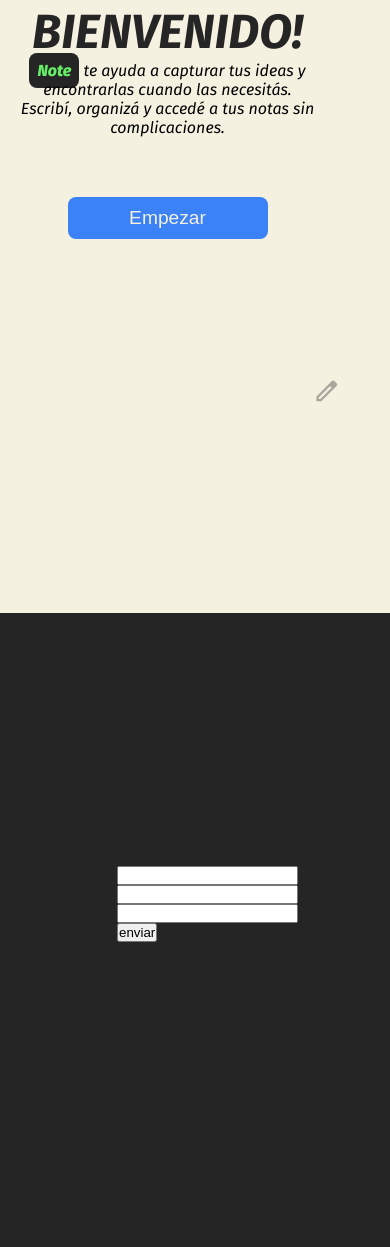
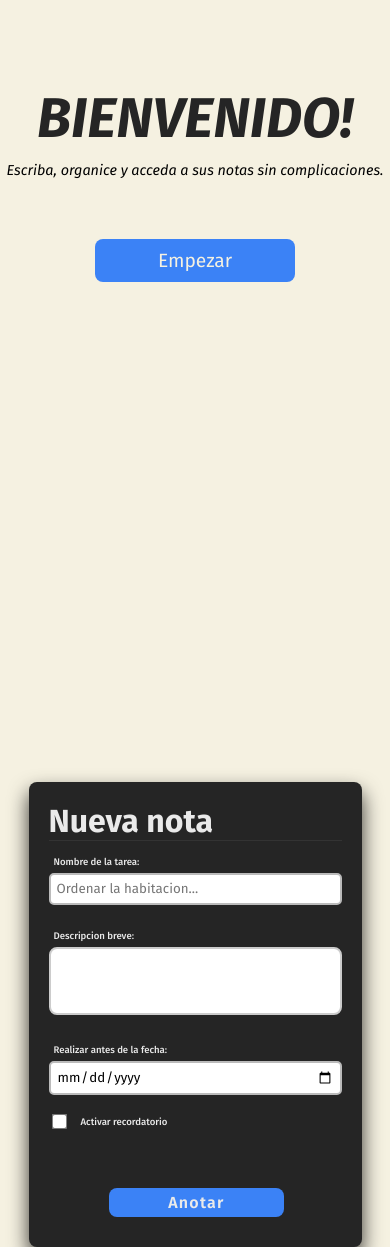
Before and after one commit to sebbaai/note-app, a website built with Vite: page frontend/index.html in a window 390 px wide. Shown: the part 301-1548 px from the top of the page. Built offline with nearby package versions, Linux system fonts and the light colour scheme.

Commit message:
Ajustes visuales y estilizacion del formulario con enfoque mobile

```diff
--- a/frontend/index.html
+++ b/frontend/index.html
@@ -15,28 +15,40 @@
       <span>NOTE <svg xmlns="http://www.w3.org/2000/svg" height="24px" viewBox="0 -960 960 960" width="24px" fill="#e3e3e3"><path d="M280-160v-441q0-33 24-56t57-23h439q33 0 56.5 23.5T880-600v320L680-80H360q-33 0-56.5-23.5T280-160ZM81-710q-6-33 13-59.5t52-32.5l434-77q33-6 59.5 13t32.5 52l10 54h-82l-7-40-433 77 40 226v279q-16-9-27.5-24T158-276L81-710Zm279 110v440h280v-160h160v-280H360Zm220 220Z"/></svg></span>
     </header>
     <main class="main_section">
-      <div class="main_wrapper">
         <div class="main_container">
-          <div class="main_description_container">
+          <div class="main_text_container">
             <p class="main_p main_title">BIENVENIDO!</p>
             <p class="main_description">
-              <span>Note</span> te ayuda a capturar tus ideas y encontrarlas cuando las necesitás.<br>
-              Escribí, organizá y accedé a tus notas sin complicaciones.
+               Escriba, organice y acceda a sus notas sin complicaciones.<br>
             </p>
           </div>
-          <button class="main_button" onclick="location.href='#app'"><span>Empezar</span></button>
+          <button class="main_button" onclick="location.href='#form'"><span>Empezar</span></button>
         </div>
-      </div>
       <svg class="svg svg1" xmlns="http://www.w3.org/2000/svg" viewBox="0 -960 960 960" fill="#000"><path d="M280-160v-441q0-33 24-56t57-23h439q33 0 56.5 23.5T880-600v320L680-80H360q-33 0-56.5-23.5T280-160ZM81-710q-6-33 13-59.5t52-32.5l434-77q33-6 59.5 13t32.5 52l10 54h-82l-7-40-433 77 40 226v279q-16-9-27.5-24T158-276L81-710Zm279 110v440h280v-160h160v-280H360Zm220 220Z"/></svg>
       <svg class="svg svg2" xmlns="http://www.w3.org/2000/svg" viewBox="0 -960 960 960" fill="#000"><path d="M200-200h57l391-391-57-57-391 391v57Zm-80 80v-170l528-527q12-11 26.5-17t30.5-6q16 0 31 6t26 18l55 56q12 11 17.5 26t5.5 30q0 16-5.5 30.5T817-647L290-120H120Zm640-584-56-56 56 56Zm-141 85-28-29 57 57-29-28Z"/></svg>
     </main>
     <section id="app">
       <div class="app_wrapper">
-      <form>
-        <input type="text" id="input_name">
-        <input type="text" id="input_surname">
-        <input type="number" id="input_age">
-        <button id="button">enviar</button>
+      <form id="form">
+        <h2>Nueva nota</h2>
+        <div class="input_container">
+        <h4>Nombre de la tarea:</h4>
+        <input type="text" id="input_name" placeholder="Ordenar la habitacion...">
+        </div>
+        <div class="input_container">
+        <h4>Descripcion breve:</h4>
+        <textarea rows="4"></textarea>
+        </div>
+        <div class="input_container">
+        <h4>Realizar antes de la fecha:</h4>
+        <input type="date" id="input_age">
+        <div id="div_checkbox" class="input_container">
+        <input type="checkbox" id="input_checkbox">
+        <h4>Activar recordatorio</h4>
+        </div>
+        </div>
+
+        <button id="button">Anotar</button>
       </form>
       </div>
     </section>
--- a/frontend/src/style.css
+++ b/frontend/src/style.css
@@ -2,6 +2,7 @@
     padding: 0;
     margin: 0;
     box-sizing: border-box;
+    font-family: 'Fira Sans';
 }
 html{
     scroll-behavior: smooth;
@@ -10,80 +11,61 @@ body{
     background-color: #252525;
     display: flex;
     flex-direction: column;
-    overflow-y: hidden;
-}
-form{
-    background-color: transparent;
-    width: 40dvw;
-    height: 40dvh;
 }
 header{
     flex: 1;
+    width: 100%;
     padding: 20px;
+    display: flex;
+    justify-content: center;
+    background-color: #252525;
+    position: sticky;
+    top: 0;
+    z-index: 4;
 }
 header > span{
     font-size: 1.5rem;
     font-family: 'Fira Sans';
     font-weight: 900;
-    color: #22c55e;
+    color: #eaeaea;
     font-style: oblique;
     letter-spacing: 1.8px;
 }
 main{
     flex: 1;
     display: flex;
+    flex-direction: column;
+    justify-content: flex-start;
+    background-color: #f5f1e1;
+}
+.main_container{
+    width: 100%;
+    height: 90dvh;
+    display: flex;
+    flex-direction: column;
     justify-content: center;
     align-items: center;
-    background-color: #f5f1e1;
 }
-.main_wrapper{
-    width: 100dvw;
-    height: 100dvh;
-    display: flex;
-    justify-content: space-around;
-    align-items: center;
-}
-.main_container{
-    padding: 20px;
-    border-radius: 8px;
-    background-color: transparent;
-    display: flex;
-    justify-content: space-between;
-    align-items: center;
-    text-align: center;
-    flex-direction: column;
-    height: 50dvh;
-    width: fit-content;
-    transition: all .3s;
-    position: relative;
-    top: -100px;
-}
-
 .main_title{
-    font-size: 10rem;
+    font-size: 3.5rem;
     font-style: italic;
     color: #252525;
     font-weight: 700;
     font-family: 'Fira Sans';
+    margin: 10px;
 }
-.main_title > span{
-    color: #6e6;
+.main_text_container{
+    display: flex;
+    flex-direction: column;
+    justify-content: center;
+    align-items: center;
+    width: fit-content;
 }
-h3{
-    font-size: .8rem;
-    color: #252525;
-    position: relative;
-    top: -40px;
-    left: 360px;
-    border-bottom: 1px solid #000;
-    width: fit-content;
-    text-align: center;
-}
-
 .main_description{
-    font-size: 1.3rem;
+    font-size: .9rem;
     font-family: 'Fira Sans';
     font-style: italic;
+    text-align: center;
 }
 .main_description > span{
     background-color: #252525;
@@ -104,16 +86,18 @@ h3{
     align-items: center;
     justify-content: center;
     position: relative;
+    transition: all .4s;
     top: 60px;
+}
+button:hover{
+    transform: scale(1.05);
+}
+button:focus{
+    transform: scale(0.95);
 }
 .main_button span {
     color: #f5f1e1;
     font-size: 1.2rem;
-}
-
-.main_video{
-    width: 35dvw;
-    height: 35dvh;
 }
 .svg{
     opacity: 0.3;
@@ -130,6 +114,7 @@ h3{
 #app{
     flex: 1;
     display: flex;
+    background-color: #f5f1e1;
 }
 .app_wrapper{
     width: 100dvw;
@@ -137,18 +122,81 @@ h3{
     display: flex;
     justify-content: center;
     align-items: center;
+    padding: 10px;
 }
-@media (max-width: 500px) {
-    .main_container{
+form{
+    display: flex;
+    width: 90%;
+    flex-direction: column;
     justify-content: center;
+    background-color: #252525;
+    box-shadow: 0 10px 20px rgba(0,0,0, .8);
+    padding: 20px;
+    border-radius: 8px;
 }
-    .main_title{
-        font-size: 3rem;
+form div{
+    margin-bottom: 20px;
 }
-    .main_description{
+h4{
+    font-size: .6rem;
+    color: #eaeaea;
+    font-weight: 500;
+    margin: 5px;
+}
+textarea{
+    width: 100%;
+    border: 2px solid #ccc;
+    resize: none;
+    border-radius: 8px;
+}
+#div_checkbox{
+    width: 100%;
+    display: flex;
+    align-items: center;
+    margin-top: 10px;
+    margin-left: -6px;
+}
+#div_checkbox > input{
+    width: min-content;
+    margin: 10px;
+}
+h2{
+    font-size: 2rem;
+    color: #eaeaea;
+    border-bottom: 1px solid #333;
+    margin-bottom: 10px;
+}
+input{
+    width: 100%;
+    padding: 6px;
+    border-radius: 5px;
+    border: 2px solid #bbb;
+    position: relative;
+}
+input[type="checkbox"]{
+    transform: scale(1.20);
+    margin: 15px;
+}
+form > button{
     font-size: 1rem;
+    font-weight: 600;
+    letter-spacing: 1.2px;
+    background-color: #3b82f6;
+    border: none;
+    padding: 5px 12px;
+    border-radius: 8px;
+    color: #eaeaea;
+    width: 60%;
+    position: relative;
+    left: 50px;
+    transition: all .4s;
+    margin: 10px;
 }
-    .main_description > span{
-        font-size: 1rem;
+form > button:hover{
+    filter: brightness(1.1);
+
 }
+input:focus, textarea:focus{
+    outline: none;
+    border: 2px solid #3b82f6;
 }
```
Lines whose indentation alone changed are shown as unchanged.
